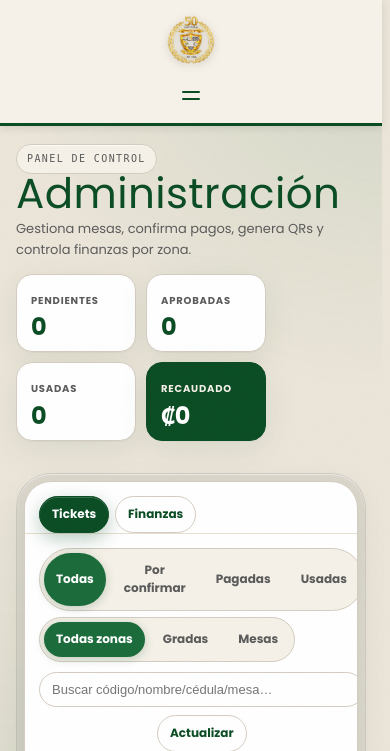
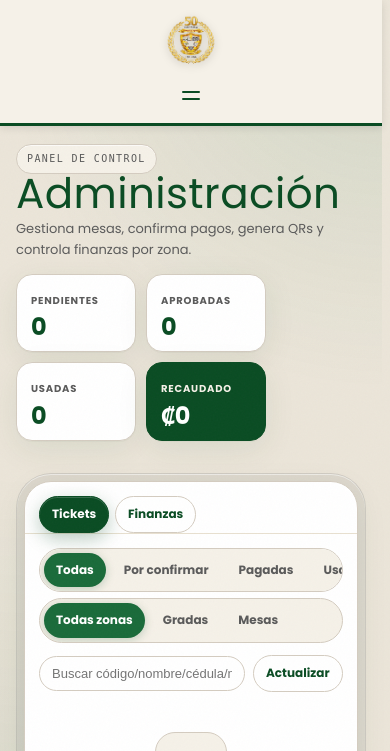
Before and after one commit to greikol4321-hub/entradas-ctpm, a Flask app: page /admin in a window 390 px wide. Shown: the top 751 px of the page. Run offline with Flask 3, Linux system fonts and the light colour scheme; the visitor is signed in with stand-in values (Sample User, id 1); data that the repository does not hold is empty; some libraries are stand-ins or nearby versions; some web fonts are replaced.

Commit message:
fix: filtros admin scroll horizontal en cel y toolbar como antes

```diff
--- a/static/css/style.css
+++ b/static/css/style.css
@@ -691,9 +691,13 @@ tr:hover td{background:#FFFEFB}
   .bar-value{ font-size:11px; }
   .donut{ width:150px; height:150px; }
   .donut-center{ inset:20px; font-size:12px; }
-  .admin-toolbar{ flex-direction:column; align-items:stretch; gap:10px; }
-  .toolbar-actions{ flex-direction:column; }
-  .search-input{ min-width:0; width:100%; }
+  .admin-toolbar{ flex-direction:column; align-items:stretch; gap:12px; }
+  .admin-toolbar > div:first-child{ display:flex; flex-direction:column; gap:8px; width:100%; }
+  .filters{ width:100%; max-width:100%; overflow-x:auto; overflow-y:hidden; flex-wrap:nowrap; -webkit-overflow-scrolling:touch; scrollbar-width:none; gap:6px; }
+  .filters::-webkit-scrollbar{ display:none; }
+  .filters button{ flex-shrink:0; white-space:nowrap; }
+  .toolbar-actions{ flex-direction:row; align-items:center; gap:8px; }
+  .search-input{ flex:1; min-width:0; width:auto; }
 }
 @media(max-width:640px){
   /* Phone: no h-scroll — ticket card (Data-Dense Dashboard, 44px targets, 16px readable) */
```
